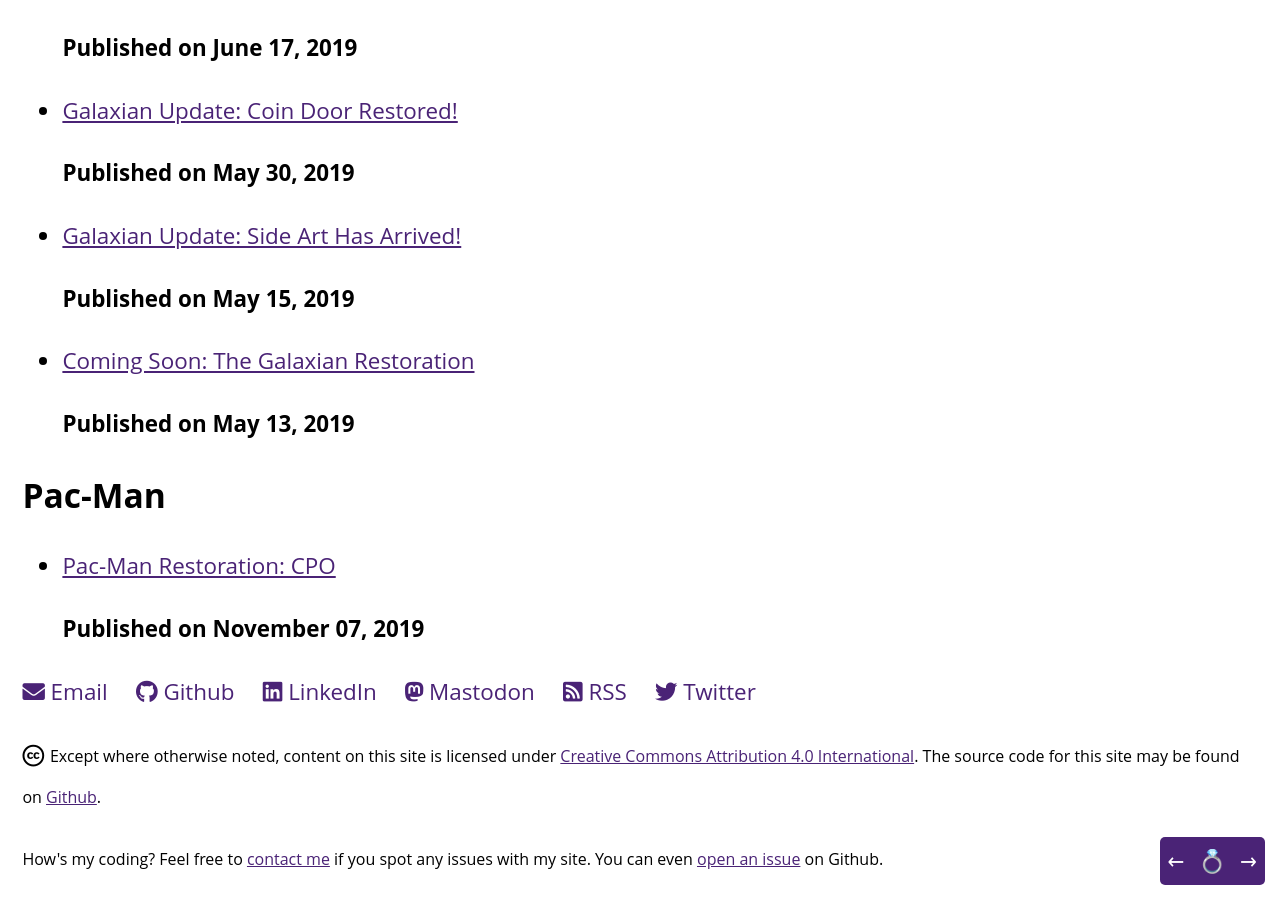
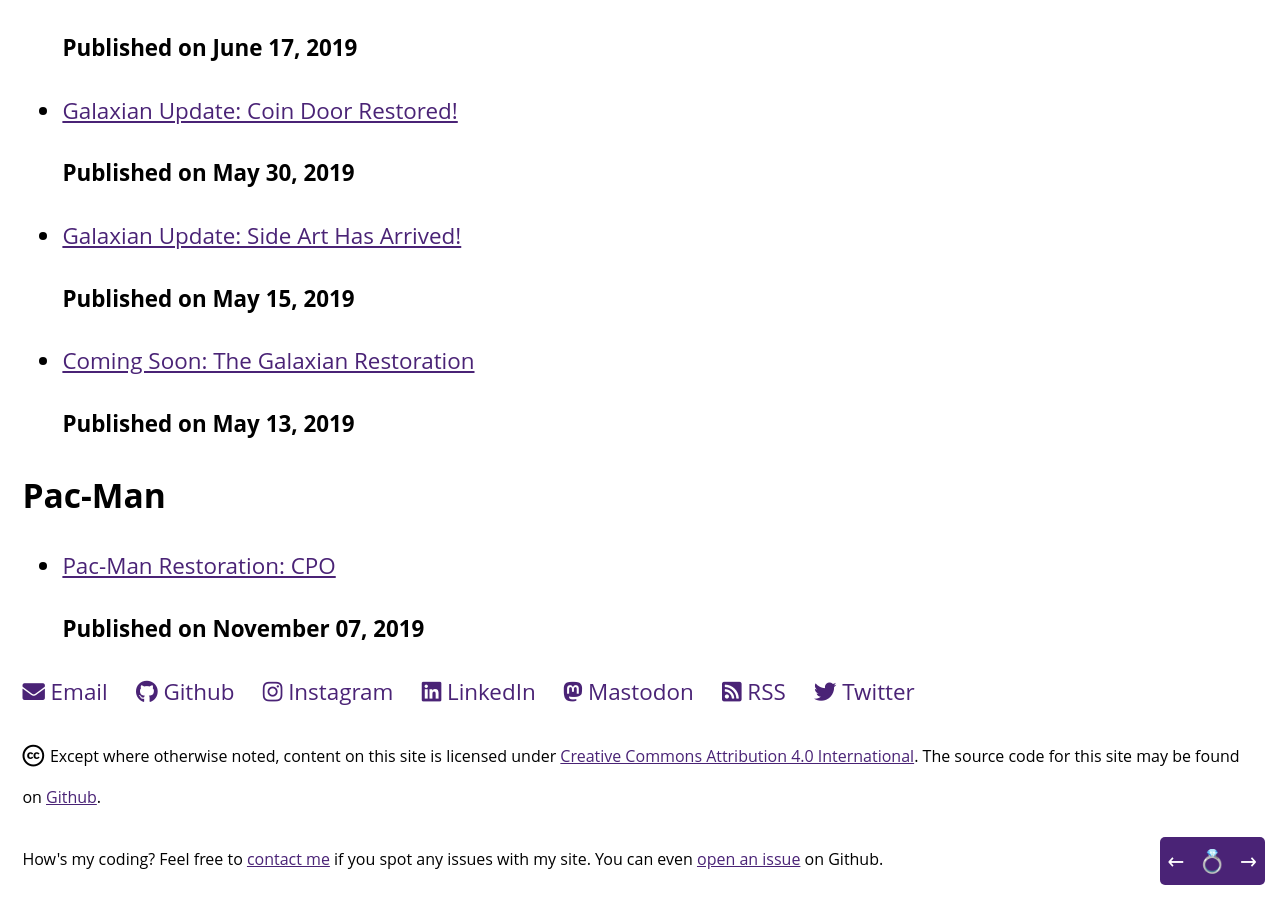
Before and after one commit to michaelspellacy/michaelspellacy.github.io, a Jekyll site: the page built from index.html, in a window 1280 px wide and 900 px high, scrolled down 22968 px. Built offline with Jekyll 4.4.1, drawn with Linux system fonts in a browser that asks for light colours; nearby versions of some CDN libraries.

Commit message:
new rel="me", Instagram

```diff
--- a/_config.yml
+++ b/_config.yml
@@ -26,6 +26,7 @@ role: Front-end developer, designer and accessibility specialist
 sass:
   style: :compressed
 social-github: https://github.com/michaelspellacy/
+social-instagram: https://www.instagram.com/michael.spellacy/
 social-linkedin: https://www.linkedin.com/in/spellacy/
 social-mastodon: https://a11y.info/@spellacy
 social-twitter: https://twitter.com/spellacy/
--- a/_layouts/default.html
+++ b/_layouts/default.html
@@ -182,6 +182,7 @@
 			<ul id="social">
 				<li><a href="mailto:{{ site.email }}" rel="me"><i class="fas fa-envelope"></i> Email</a></li>
 				<li><a href="{{ site.social-github }}" rel="me"><i class="fab fa-github"></i> Github</a></li>
+				<li><a href="{{ site.social-instagram }}" rel="me"><i class="fab fa-instagram"></i> Instagram</a></li>
 				<li><a href="{{ site.social-linkedin }}" rel="me"><i class="fab fa-linkedin"></i> LinkedIn</a></li>
 				<li><a href="{{ site.social-mastodon }}" rel="me"><i class="fab fa-mastodon"></i> Mastodon</a></li>
 				<li><a href="/rss.xml"><i class="fas fa-rss-square"></i> RSS</a></li>
```
